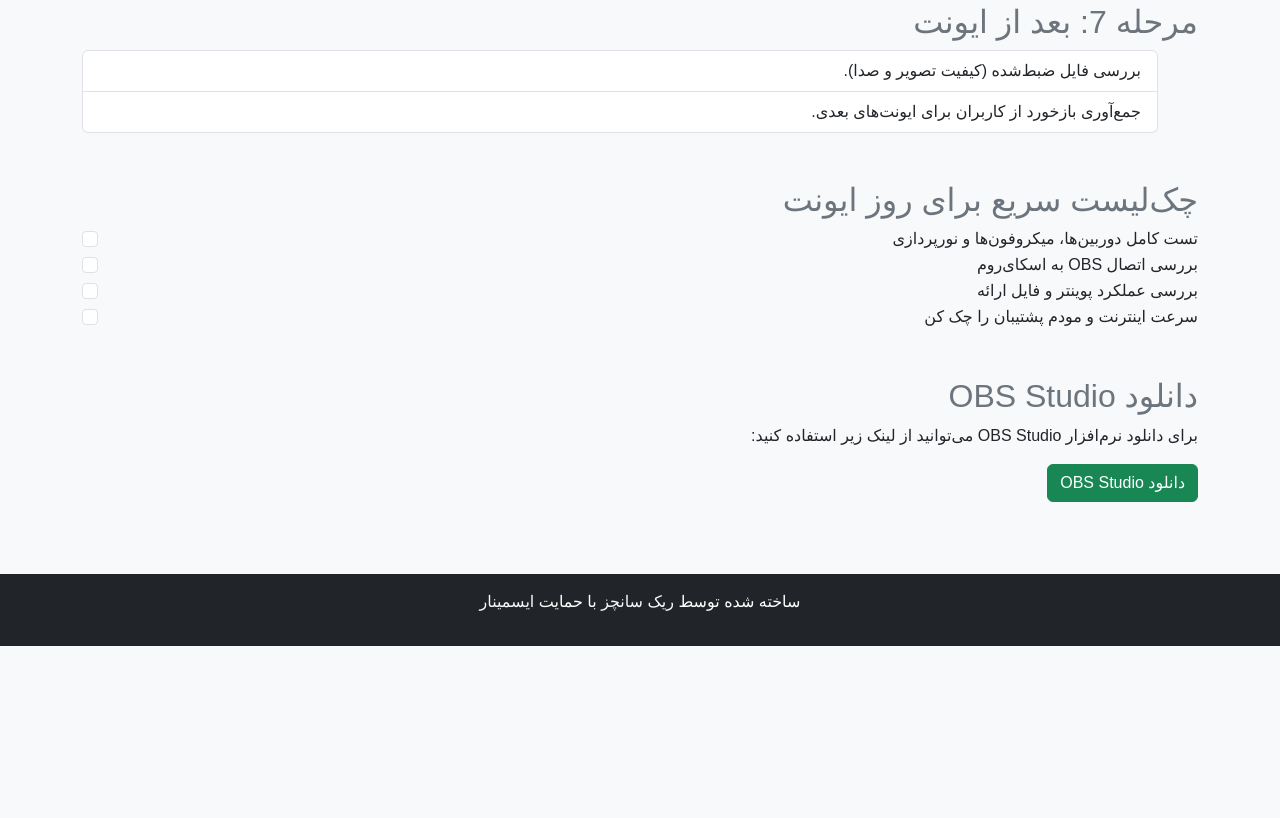
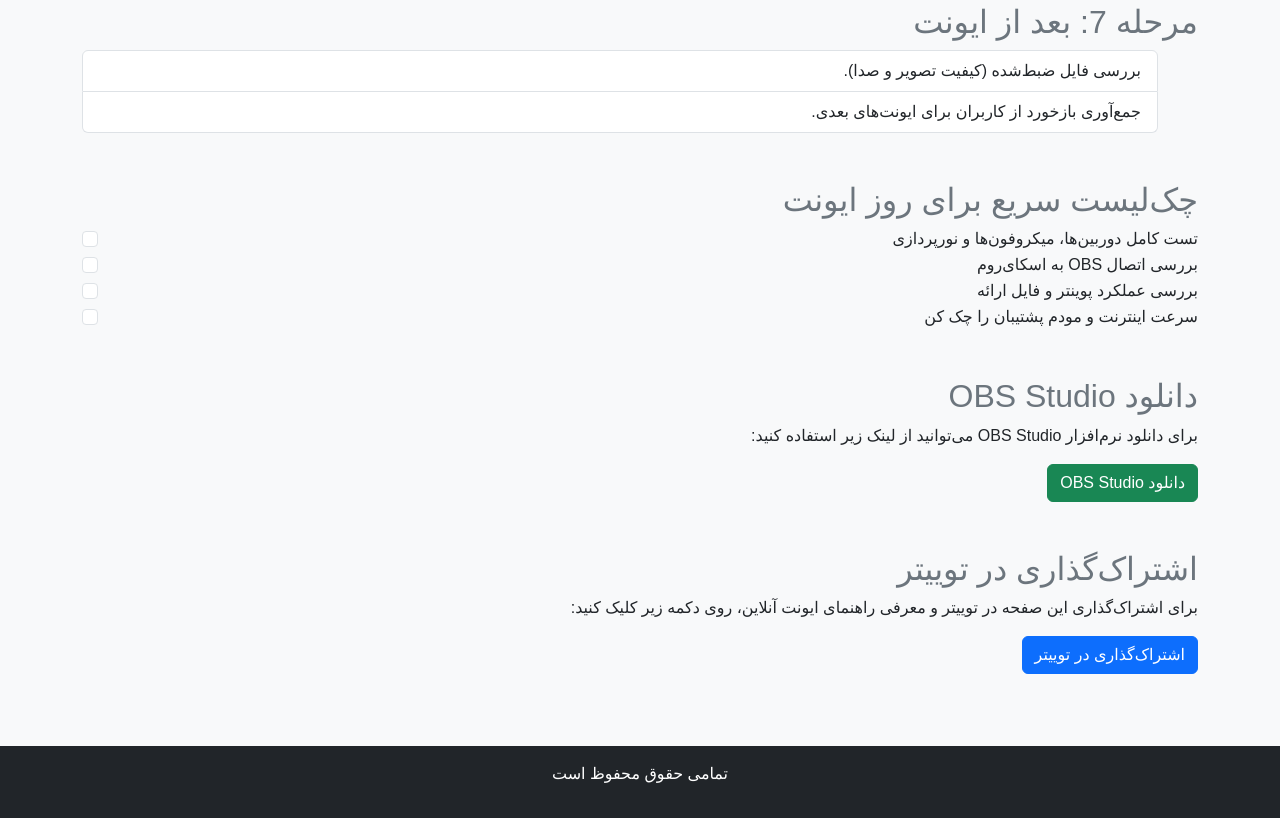
Before and after one commit to m4tinbeigi-official/Event-Online-Guide, a plain HTML site: page index.html in a window 1280 px wide. Shown: the part 1706-2524 px from the top of the page. Before the commit the page ends 2352 px from the top, so only its background shows below. Drawn offline with nearby package versions, Linux system fonts and the light colour scheme; a web font is replaced by a local one.

Commit message:
Update index.html

```diff
--- a/index.html
+++ b/index.html
@@ -112,10 +112,17 @@
             <p>برای دانلود نرم‌افزار OBS Studio می‌توانید از لینک زیر استفاده کنید:</p>
             <a href="https://B2n.ir/obs-studio" class="btn btn-success" target="_blank">دانلود OBS Studio</a>
         </section>
+
+        <section class="mb-5">
+            <h2 class="text-secondary">اشتراک‌گذاری در توییتر</h2>
+            <p>برای اشتراک‌گذاری این صفحه در توییتر و معرفی راهنمای ایونت آنلاین، روی دکمه زیر کلیک کنید:</p>
+            <a href="https://twitter.com/intent/tweet?text=%D8%B1%D8%A7%D9%87%D9%86%D9%85%D8%A7%DB%8C+%D8%AC%D8%A7%D9%85%D8%B9+%D8%A8%D8%B1%DA%AF%D8%B2%D8%A7%D8%B1%DB%8C+%D8%A7%DB%8C%D9%88%D9%86%D8%AA+%D8%A2%D9%86%D9%84%D8%A7%DB%8C%D9%86+%D8%A8%D8%A7+%D9%84%DB%8C%D9%86%DA%A9+%D9%87%D8%AF%D9%81+%D9%88+%D9%85%D9%86%D8%B4%D9%86+%D8%B1%DB%8C%DA%A9+%D8%B3%D8%A7%D9%86%DA%86%D8%B2+%D8%AF%D8%B1+%D8%AA%D9%88%DB%8C%DB%8C%D8%AA%D8%B1&url=https%3A%2F%2FB2n.ir%2FEvent-Online-Guide&via=RickSanchez" class="btn btn-primary" target="_blank">اشتراک‌گذاری در توییتر</a>
+        </section>
+
     </div>
 
     <footer class="bg-dark text-white text-center py-3">
-        <p>ساخته شده توسط <a href="https://twitter.com/m4tinbeigi" class="text-light text-decoration-none">ریک سانچز</a> با حمایت <a href="https://eseminar.tv" class="text-light text-decoration-none">ایسمینار</a></p>
+        <p>تمامی حقوق محفوظ است</p>
     </footer>
 
     <script src="https://cdn.jsdelivr.net/npm/bootstrap@5.3.0-alpha3/dist/js/bootstrap.bundle.min.js"></script>
```
